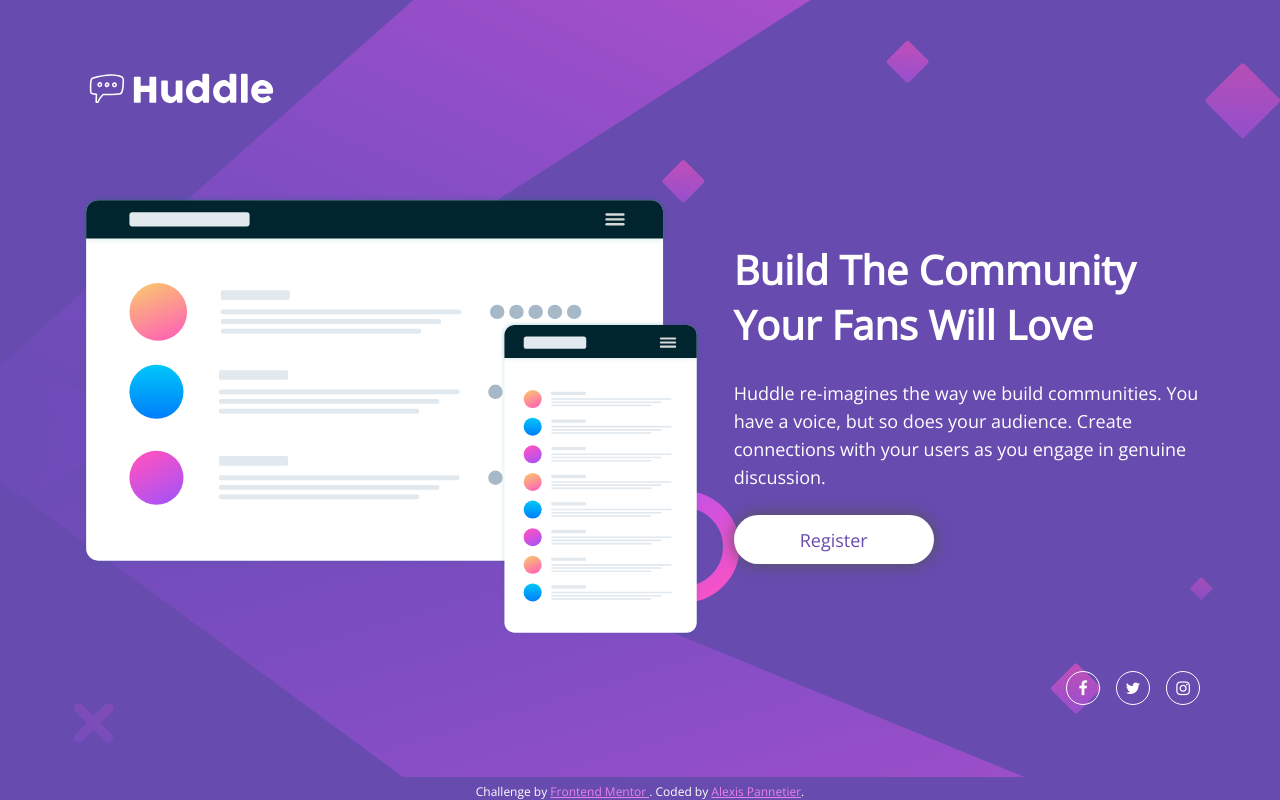
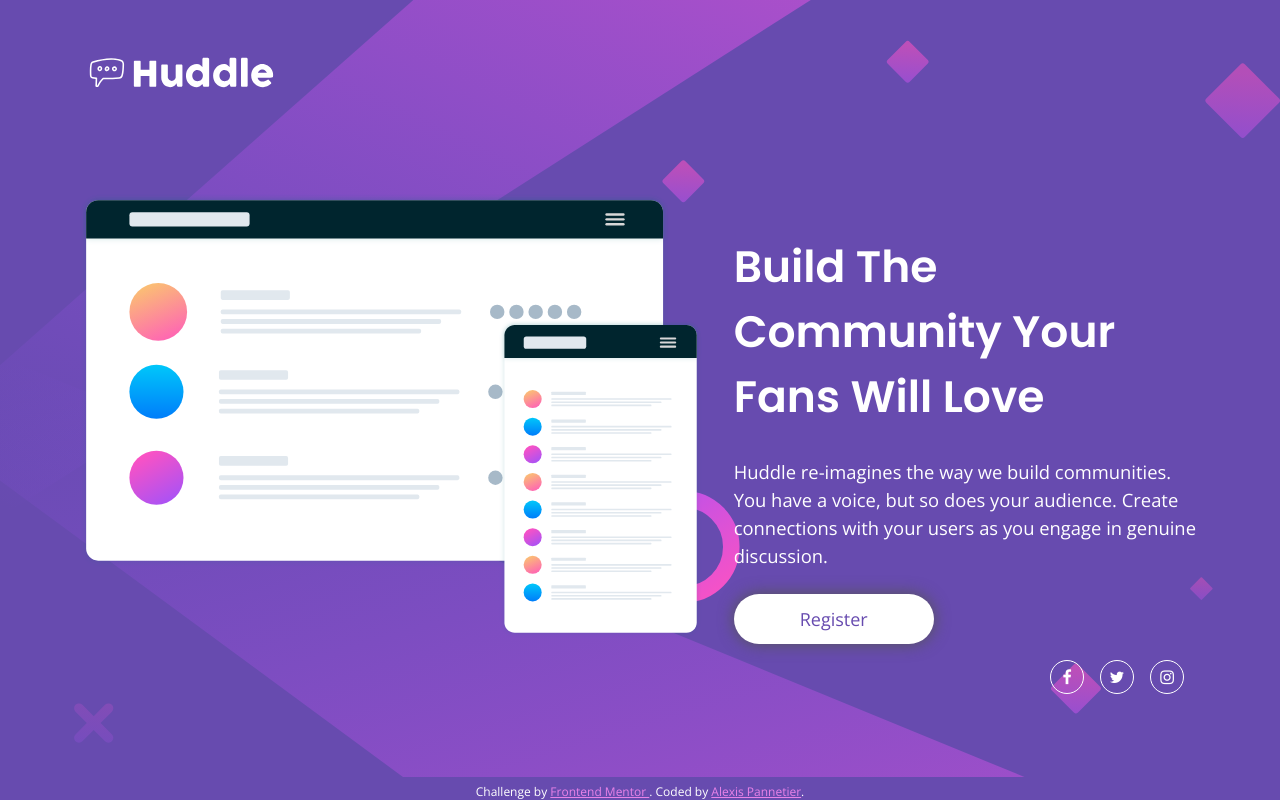
Before and after one commit to Alexis-Pannetier/huddle-landing-page-with-single-introductory-section, a website: page index.html in a window 1280 px wide. Drawn offline with Linux system fonts and the light colour scheme.

Commit message:
💄 Improve design

```diff
--- a/index.html
+++ b/index.html
@@ -26,13 +26,17 @@
     <div class="background"></div>
 
     <header>
-      <img class="logo" src="images/logo.svg" />
+      <img class="logo" src="images/logo.svg" alt="logo" />
     </header>
 
     <main>
       <div class="container">
         <div class="container-illustration">
-          <img class="illustration" src="images/illustration-mockups.svg" />
+          <img
+            class="illustration"
+            src="images/illustration-mockups.svg"
+            alt="Illustration window"
+          />
         </div>
 
         <div class="container-text">
--- a/styles/sass/main.scss
+++ b/styles/sass/main.scss
@@ -49,7 +49,7 @@ header {
   padding: 2rem 0;
 
   .logo {
-    height: calc(49px / 2);
+    height: calc(49px / 1.5);
   }
 }
 
@@ -97,7 +97,8 @@ footer {
   }
 
   h1 {
-    margin-top: 4rem;
+    font-family: "Poppins";
+    margin-top: 3rem;
     font-size: 1.5rem;
     font-weight: 600;
   }
@@ -113,6 +114,7 @@ footer {
   flex-wrap: nowrap;
   justify-content: center;
   gap: 0.6rem;
+  margin: 0 1rem;
   a {
     text-decoration: none;
     .fa {
@@ -140,7 +142,7 @@ button {
 // RESPONSIVE
 @media (min-width: 1248px) {
   header {
-    padding: 4rem 0;
+    padding: 3rem 0;
     .logo {
       height: 49px;
     }
@@ -152,10 +154,10 @@ button {
   }
 
   .container {
-    padding: 0.75rem 0;
+    padding: 2.75rem 0 1rem 0;
     flex-direction: row;
     text-align: start;
-    margin-bottom: 1rem;
+    margin-bottom: 0;
     gap: 2rem;
     align-items: start;
 
@@ -164,12 +166,12 @@ button {
     }
 
     h1 {
-      margin-top: 3rem;
-      font-size: 2.5rem;
+      margin-top: 2.5rem;
+      font-size: 2.75rem;
     }
 
     p {
-      font-size: 1.125rem;
+      font-size: 1.15rem;
       line-height: 1.75rem;
     }
   }
```
Also changed, not shown: README.md, screenshots/Desktop.png (added), screenshots/Mobile.png (added), styles/css/style.css, 1 other file.
